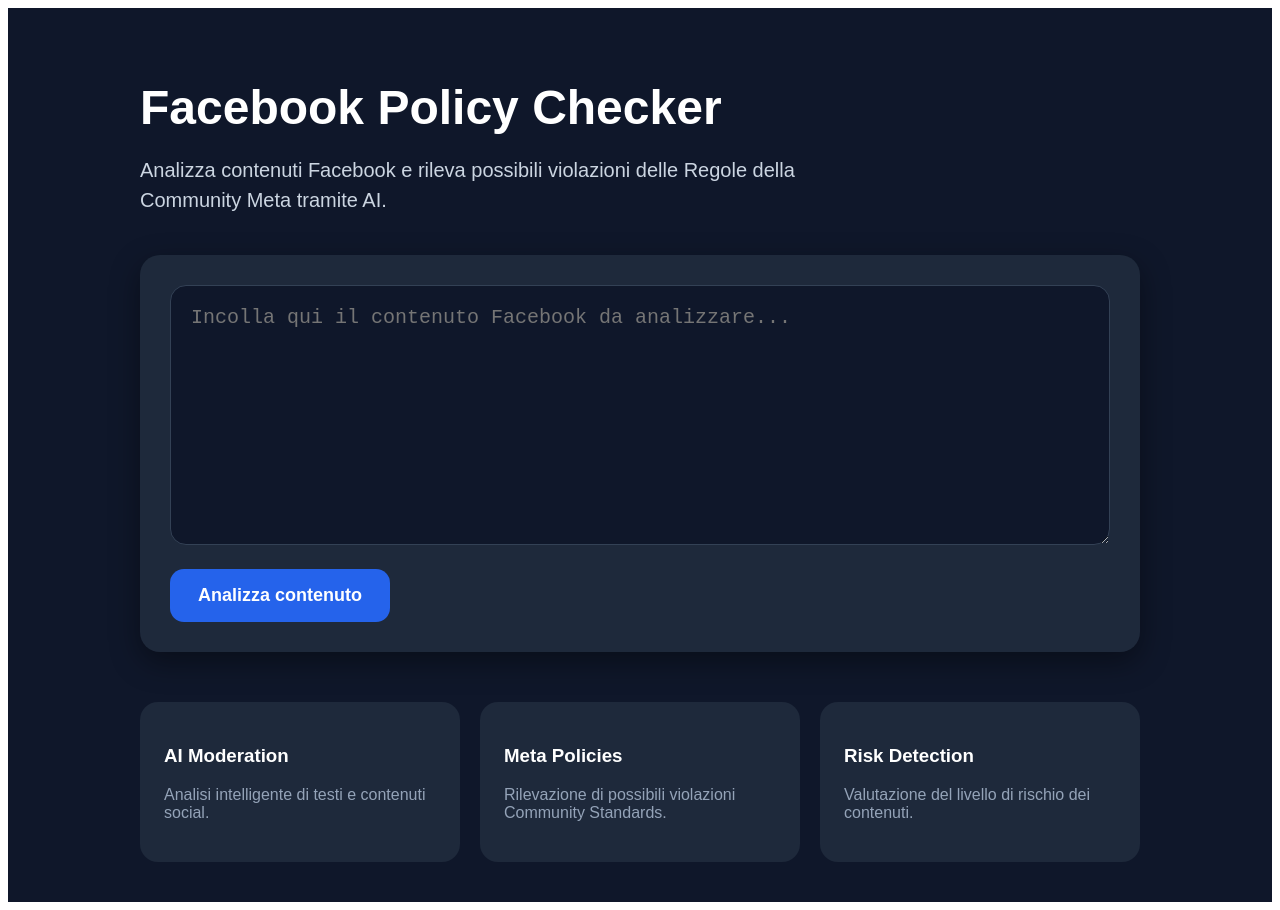
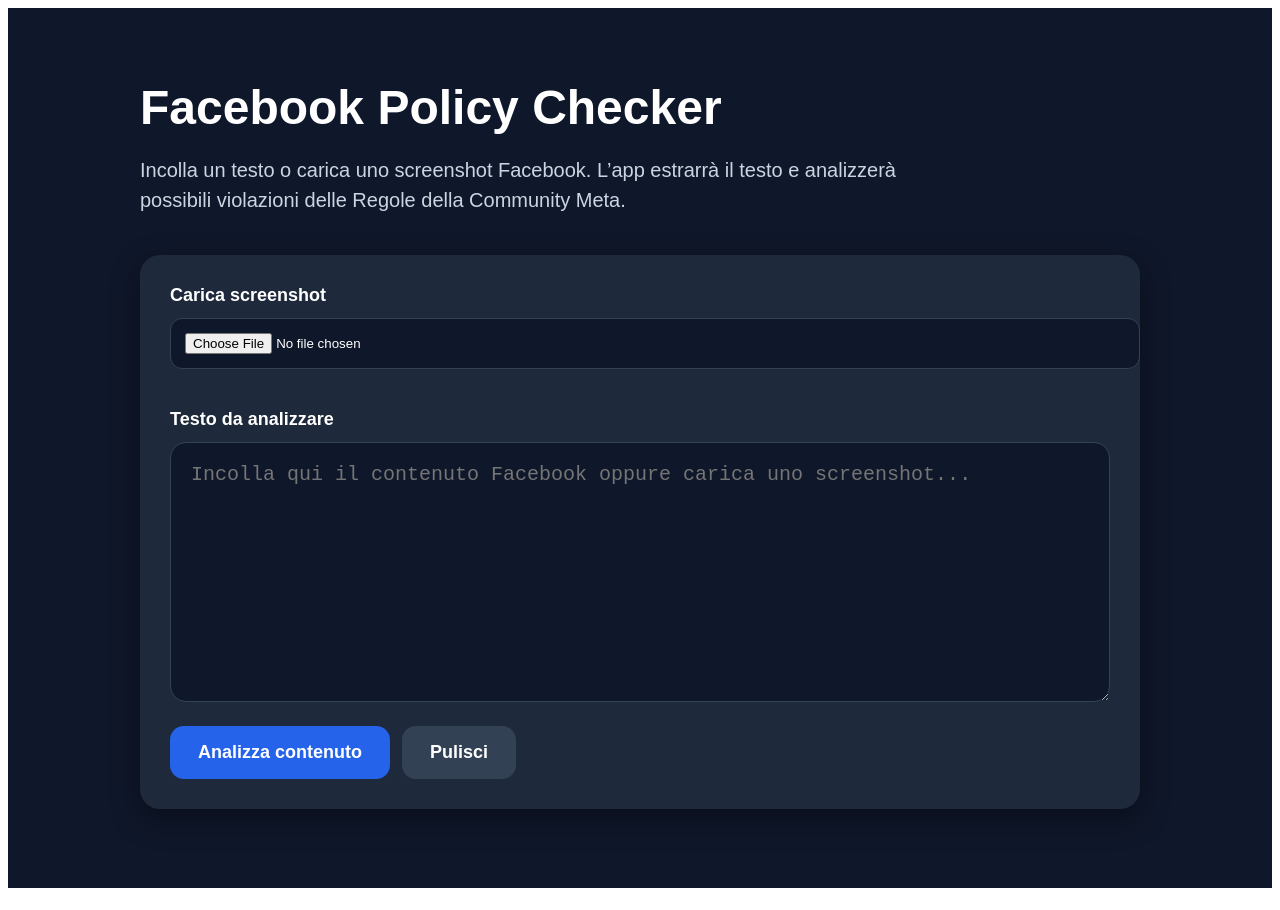
Before and after one commit to jushurxyz/jushurxyz-facebook-policy-checker, a Next.js app: page / in a window 1280 px wide. Built offline with nearby package versions, Linux system fonts and the light colour scheme.

Commit message:
Update page.js

```diff
--- a/app/page.js
+++ b/app/page.js
@@ -1,11 +1,14 @@
 "use client";
 
 import { useState } from "react";
+import Tesseract from "tesseract.js";
 
 export default function Home() {
   const [text, setText] = useState("");
   const [result, setResult] = useState("");
   const [loading, setLoading] = useState(false);
+  const [ocrLoading, setOcrLoading] = useState(false);
+  const [ocrProgress, setOcrProgress] = useState("");
 
   async function analyzeContent() {
     setLoading(true);
@@ -21,13 +24,48 @@
       });
 
       const data = await response.json();
-
       setResult(data.result || "Nessun risultato.");
     } catch (error) {
       setResult("Errore durante la richiesta.");
     }
 
     setLoading(false);
+  }
+
+  async function handleImageUpload(event) {
+    const file = event.target.files[0];
+
+    if (!file) return;
+
+    setOcrLoading(true);
+    setOcrProgress("Lettura immagine in corso...");
+
+    try {
+      const ocrResult = await Tesseract.recognize(file, "ita+eng", {
+        logger: (m) => {
+          if (m.status === "recognizing text") {
+            setOcrProgress(`Riconoscimento testo: ${Math.round(m.progress * 100)}%`);
+          }
+        }
+      });
+
+      const extractedText = ocrResult.data.text.trim();
+
+      if (extractedText) {
+        setText((prev) =>
+          prev
+            ? prev + "\n\n--- Testo estratto dallo screenshot ---\n" + extractedText
+            : extractedText
+        );
+        setOcrProgress("Testo estratto correttamente.");
+      } else {
+        setOcrProgress("Non è stato trovato testo leggibile nello screenshot.");
+      }
+    } catch (error) {
+      setOcrProgress("Errore durante la lettura dello screenshot.");
+    }
+
+    setOcrLoading(false);
   }
 
   return (
@@ -40,37 +78,15 @@
         padding: "40px 20px"
       }}
     >
-      <div
-        style={{
-          maxWidth: 1000,
-          margin: "0 auto"
-        }}
-      >
-        <div
-          style={{
-            marginBottom: 40
-          }}
-        >
-          <h1
-            style={{
-              fontSize: 48,
-              marginBottom: 10,
-              fontWeight: "bold"
-            }}
-          >
+      <div style={{ maxWidth: 1000, margin: "0 auto" }}>
+        <div style={{ marginBottom: 40 }}>
+          <h1 style={{ fontSize: 48, marginBottom: 10, fontWeight: "bold" }}>
             Facebook Policy Checker
           </h1>
 
-          <p
-            style={{
-              fontSize: 20,
-              color: "#cbd5e1",
-              maxWidth: 700,
-              lineHeight: 1.5
-            }}
-          >
-            Analizza contenuti Facebook e rileva possibili violazioni delle
-            Regole della Community Meta tramite AI.
+          <p style={{ fontSize: 20, color: "#cbd5e1", maxWidth: 760, lineHeight: 1.5 }}>
+            Incolla un testo o carica uno screenshot Facebook. L’app estrarrà il testo e analizzerà
+            possibili violazioni delle Regole della Community Meta.
           </p>
         </div>
 
@@ -82,6 +98,51 @@
             boxShadow: "0 10px 30px rgba(0,0,0,0.4)"
           }}
         >
+          <label
+            style={{
+              display: "block",
+              marginBottom: 12,
+              fontSize: 18,
+              fontWeight: "bold"
+            }}
+          >
+            Carica screenshot
+          </label>
+
+          <input
+            type="file"
+            accept="image/*"
+            onChange={handleImageUpload}
+            disabled={ocrLoading}
+            style={{
+              width: "100%",
+              marginBottom: 16,
+              padding: 14,
+              background: "#0f172a",
+              color: "white",
+              border: "1px solid #334155",
+              borderRadius: 12
+            }}
+          />
+
+          {ocrProgress && (
+            <p style={{ color: "#93c5fd", marginTop: 0 }}>
+              {ocrProgress}
+            </p>
+          )}
+
+          <label
+            style={{
+              display: "block",
+              marginTop: 24,
+              marginBottom: 12,
+              fontSize: 18,
+              fontWeight: "bold"
+            }}
+          >
+            Testo da analizzare
+          </label>
+
           <textarea
             style={{
               width: "100%",
@@ -96,16 +157,16 @@
               outline: "none",
               boxSizing: "border-box"
             }}
-            placeholder="Incolla qui il contenuto Facebook da analizzare..."
+            placeholder="Incolla qui il contenuto Facebook oppure carica uno screenshot..."
             value={text}
             onChange={(e) => setText(e.target.value)}
           />
 
+          <div style={{ display: "flex", gap: 12, flexWrap: "wrap", marginTop: 20 }}>
             <button
               onClick={analyzeContent}
-            disabled={loading || !text.trim()}
+              disabled={loading || ocrLoading || !text.trim()}
               style={{
-              marginTop: 20,
                 background: loading ? "#475569" : "#2563eb",
                 color: "white",
                 border: "none",
@@ -113,12 +174,32 @@
                 padding: "16px 28px",
                 fontSize: 18,
                 fontWeight: "bold",
-              cursor: "pointer",
-              transition: "0.2s"
+                cursor: "pointer"
               }}
             >
               {loading ? "Analisi in corso..." : "Analizza contenuto"}
             </button>
+
+            <button
+              onClick={() => {
+                setText("");
+                setResult("");
+                setOcrProgress("");
+              }}
+              style={{
+                background: "#334155",
+                color: "white",
+                border: "none",
+                borderRadius: 14,
+                padding: "16px 28px",
+                fontSize: 18,
+                fontWeight: "bold",
+                cursor: "pointer"
+              }}
+            >
+              Pulisci
+            </button>
+          </div>
         </div>
 
         {result && (
@@ -131,32 +212,9 @@
               boxShadow: "0 10px 30px rgba(0,0,0,0.4)"
             }}
           >
-            <div
-              style={{
-                display: "flex",
-                alignItems: "center",
-                gap: 12,
-                marginBottom: 20
-              }}
-            >
-              <div
-                style={{
-                  width: 14,
-                  height: 14,
-                  borderRadius: "50%",
-                  background: "#22c55e"
-                }}
-              />
-
-              <h2
-                style={{
-                  margin: 0,
-                  fontSize: 32
-                }}
-              >
+            <h2 style={{ marginTop: 0, fontSize: 32 }}>
               Risultato analisi
             </h2>
-            </div>
 
             <div
               style={{
@@ -170,54 +228,6 @@
             </div>
           </div>
         )}
-
-        <div
-          style={{
-            marginTop: 50,
-            display: "grid",
-            gridTemplateColumns: "repeat(auto-fit, minmax(220px, 1fr))",
-            gap: 20
-          }}
-        >
-          <div
-            style={{
-              background: "#1e293b",
-              padding: 24,
-              borderRadius: 18
-            }}
-          >
-            <h3>AI Moderation</h3>
-            <p style={{ color: "#94a3b8" }}>
-              Analisi intelligente di testi e contenuti social.
-            </p>
-          </div>
-
-          <div
-            style={{
-              background: "#1e293b",
-              padding: 24,
-              borderRadius: 18
-            }}
-          >
-            <h3>Meta Policies</h3>
-            <p style={{ color: "#94a3b8" }}>
-              Rilevazione di possibili violazioni Community Standards.
-            </p>
-          </div>
-
-          <div
-            style={{
-              background: "#1e293b",
-              padding: 24,
-              borderRadius: 18
-            }}
-          >
-            <h3>Risk Detection</h3>
-            <p style={{ color: "#94a3b8" }}>
-              Valutazione del livello di rischio dei contenuti.
-            </p>
-          </div>
-        </div>
       </div>
     </main>
   );
```
Lines whose indentation alone changed are shown as unchanged.
